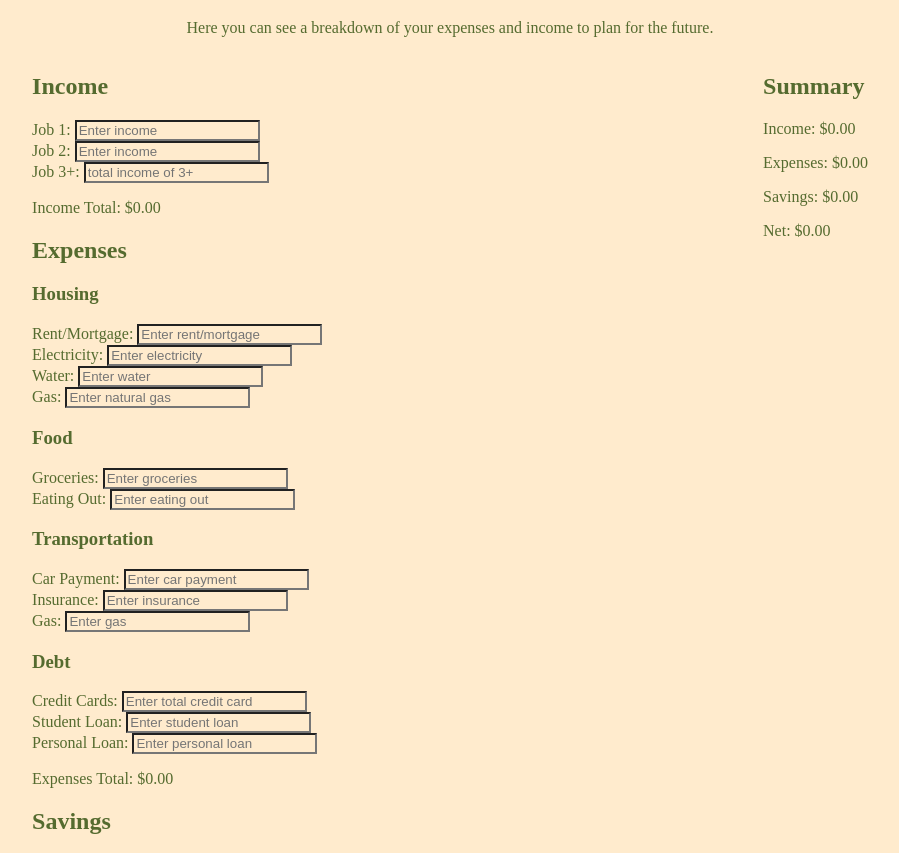
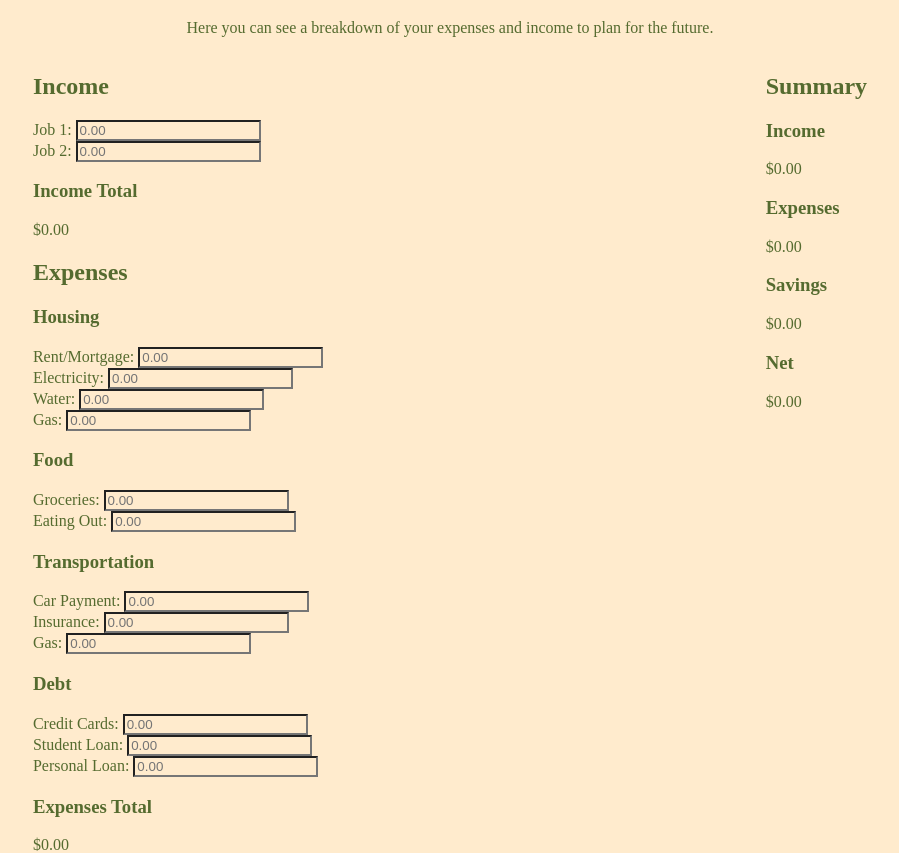
Before and after one commit to LISims88/budget_buddy, a plain HTML site: page index.html in a window 1280 px wide. Shown: the part 108-961 px from the top of the page, without its empty margins (190-1089 px from the left). Drawn offline with Linux system fonts and the light colour scheme.

Commit message:
Set up application for real time data input.

```diff
--- a/index.html
+++ b/index.html
@@ -4,7 +4,7 @@
     <meta charset="UTF-8">
     <meta name="viewport" content="width=device-width, initial-scale=1.0">
     <title>Budget Buddy</title>
-    <link rel="stylesheet" href="styles.css">
+    <link rel="stylesheet" href="./styles.css">
 </head>
 <body>
     <header>
@@ -21,17 +21,14 @@
                 <h2>Income</h2>
                 <div>
                     <label for="income">Job 1:</label>
-                    <input type="number" id="income" name="income" placeholder="Enter income" />
+                    <input type="number" id="income" name="income" placeholder="0.00" />
                 </div>
                 <div>
-                    <label for="income">Job 2:</label>
-                    <input type="number" id="income" name="income" placeholder="Enter income" />
+                    <label for="income-2">Job 2:</label>
+                    <input type="number" id="income-2" name="income-2" placeholder="0.00" />
                 </div>
-                <div>
-                    <label for="income">Job 3+:</label>
-                    <input type="number" id="income" name="income" placeholder="total income of 3+" />
-                </div>
-                <p class="income-total">Income Total: $0.00</p>
+                <h3>Income Total</h3>
+                <p class="income-total">$0.00</p>
             </div>
             <div class="expenses">
                 <h2>Expenses</h2>
@@ -39,83 +36,90 @@
                     <h3>Housing</h3>
                     <div>
                         <label for="rent">Rent/Mortgage:</label>
-                        <input type="number" id="rent" name="rent" placeholder="Enter rent/mortgage" />
+                        <input type="number" id="rent" name="rent" placeholder="0.00" />
                     </div>
                     <div>
                         <label for="electricity">Electricity:</label>
-                        <input type="number" id="electricity" name="electricity" placeholder="Enter electricity" />
+                        <input type="number" id="electricity" name="electricity" placeholder="0.00" />
                     </div>
                     <div>
-                        <label for="utilities">Water:</label>
-                        <input type="number" id="water" name="water" placeholder="Enter water" />
+                        <label for="water">Water:</label>
+                        <input type="number" id="water" name="water" placeholder="0.00" />
                     </div>
                     <div>
-                        <label for="utilities">Gas:</label>
-                        <input type="number" id="gas" name="gas" placeholder="Enter natural gas" />
+                        <label for="gas">Gas:</label>
+                        <input type="number" id="gas" name="gas" placeholder="0.00" />
                     </div>
                     <div class="food">
                         <h3>Food</h3>
                         <div>
                             <label for="groceries">Groceries:</label>
-                        <input type="number" id="groceries" name="groceries" placeholder="Enter groceries" />
+                            <input type="number" id="groceries" name="groceries" placeholder="0.00" />
                         </div>
                         <div>
                             <label for="eatingOut">Eating Out:</label>
-                        <input type="number" id="eatingOut" name="eatingOut" placeholder="Enter eating out" />
+                            <input type="number" id="eating-out" name="eating-out" placeholder="0.00" />
                         </div>
                     </div>
                     <div class="transportation">
                         <h3>Transportation</h3>
                         <div>
                             <label for="carPayment">Car Payment:</label>
-                        <input type="number" id="carPayment" name="carPayment" placeholder="Enter car payment" />
+                            <input type="number" id="car-payment" name="carPayment" placeholder="0.00" />
                         </div>
                         <div>
                             <label for="insurance">Insurance:</label>
-                        <input type="number" id="insurance" name="insurance" placeholder="Enter insurance" />
+                            <input type="number" id="insurance" name="insurance" placeholder="0.00" />
                         </div>
                         <div>
-                        <label for="gas">Gas:</label>
-                        <input type="number" id="gas" name="gas" placeholder="Enter gas" />
+                            <label for="carGas">Gas:</label>
+                            <input type="number" id="car-gas" name="car-gas" placeholder="0.00" />
                         </div>
                     </div>
                     <div class="debt">
                         <h3>Debt</h3>
                         <div>
                             <label for="creditCard">Credit Cards:</label>
-                        <input type="number" id="creditCard" name="creditCard" placeholder="Enter total credit card" />
+                            <input type="number" id="credit-card" name="credit-card" placeholder="0.00" />
                         </div>
                         <div>
                             <label for="studentLoan">Student Loan:</label>
-                        <input type="number" id="studentLoan" name="studentLoan" placeholder="Enter student loan" />
+                            <input type="number" id="student-loan" name="student-loan" placeholder="0.00" />
                         </div>
                         <div>
                             <label for="personalLoan">Personal Loan:</label>
-                        <input type="number" id="personalLoan" name="personalLoan" placeholder="Enter personal loan" />
+                            <input type="number" id="personal-loan" name="personal-loan" placeholder="0.00" />
                         </div>
                     </div>
-                <p class="expenses-total">Expenses Total: $0.00</p>
+                    <h3>Expenses Total</h3>
+                    <p class="expenses-total">$0.00</p>
                 </div>
                 <div class="savings">
                     <h2>Savings</h2>
                     <div>
                         <label for="emergency">Emergency Fund:</label>
-                    <input type="number" id="emergency" name="emergency" placeholder="Enter emergency fund" />
+                        <input type="number" id="emergency" name="emergency" placeholder="0.00" />
                     </div>
                     <div>
                         <label for="retirement">Retirement:</label>
-                    <input type="number" id="retirement" name="retirement" placeholder="Enter retirement" />
+                        <input type="number" id="retirement" name="retirement" placeholder="0.00" />
                     </div>
-                <p class="savings-total">Savings Total: $0.00</p>
+                    <h3>Savings Total</h3>
+                    <p class="savings-total">$0.00</p>
                 </div>
             </aside>
             <aside>
                 <h2>Summary</h2>
-            <p>Income: $0.00</p>
-            <p>Expenses: $0.00</p>
-            <p>Savings: $0.00</p>
-            <p>Net: $0.00</p>
+                <h3>Income</h3>
+                <p class="incomeSum">$0.00</p>
+                <h3>Expenses</h3>
+                <p class="expenseSum">$0.00</p>
+                <h3>Savings</h3>
+                <p class="savingSum">$0.00</p>
+                <h3>Net</h3>
+                <p class="net">$0.00</p>
             </aside>
         </main>
+        <script src="./main.js"></script>
     </body>
     </html>
--- a/main.js
+++ b/main.js
@@ -0,0 +1,23 @@
+const income1 = document.getElementById('income');
+const income2 = document.getElementById('income-2');
+const incomeTotal = document.querySelector('.income-total');
+const incomeSum = document.querySelector('.incomeSum');
+
+const updateIncome = () => {
+  getIncomeTotal();
+};
+const updateIncomeSum = () => {
+  getIncomeSum();
+};
+
+income1.addEventListener('input', updateIncome);
+income2.addEventListener('input', updateIncome);
+
+const getIncomeTotal = () => {
+  const income1Value = parseFloat(income1.value) || 0;
+  const income2Value = parseFloat(income2.value) || 0;
+  const total = income1Value + income2Value;
+
+  incomeTotal.innerText = `$${total.toFixed(2)}`;
+  incomeSum.innerText = incomeTotal.innerText;
+};
```
Lines whose indentation alone changed are shown as unchanged.
